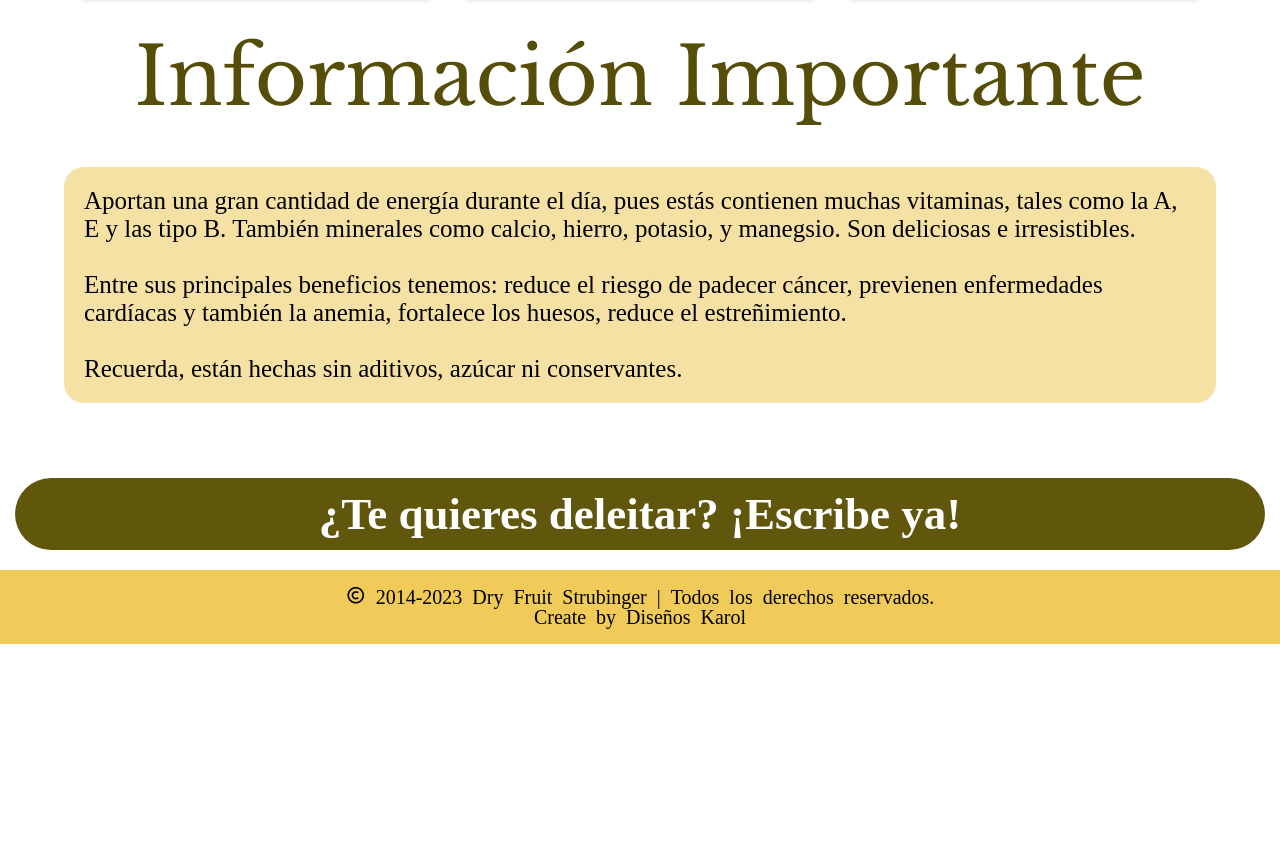
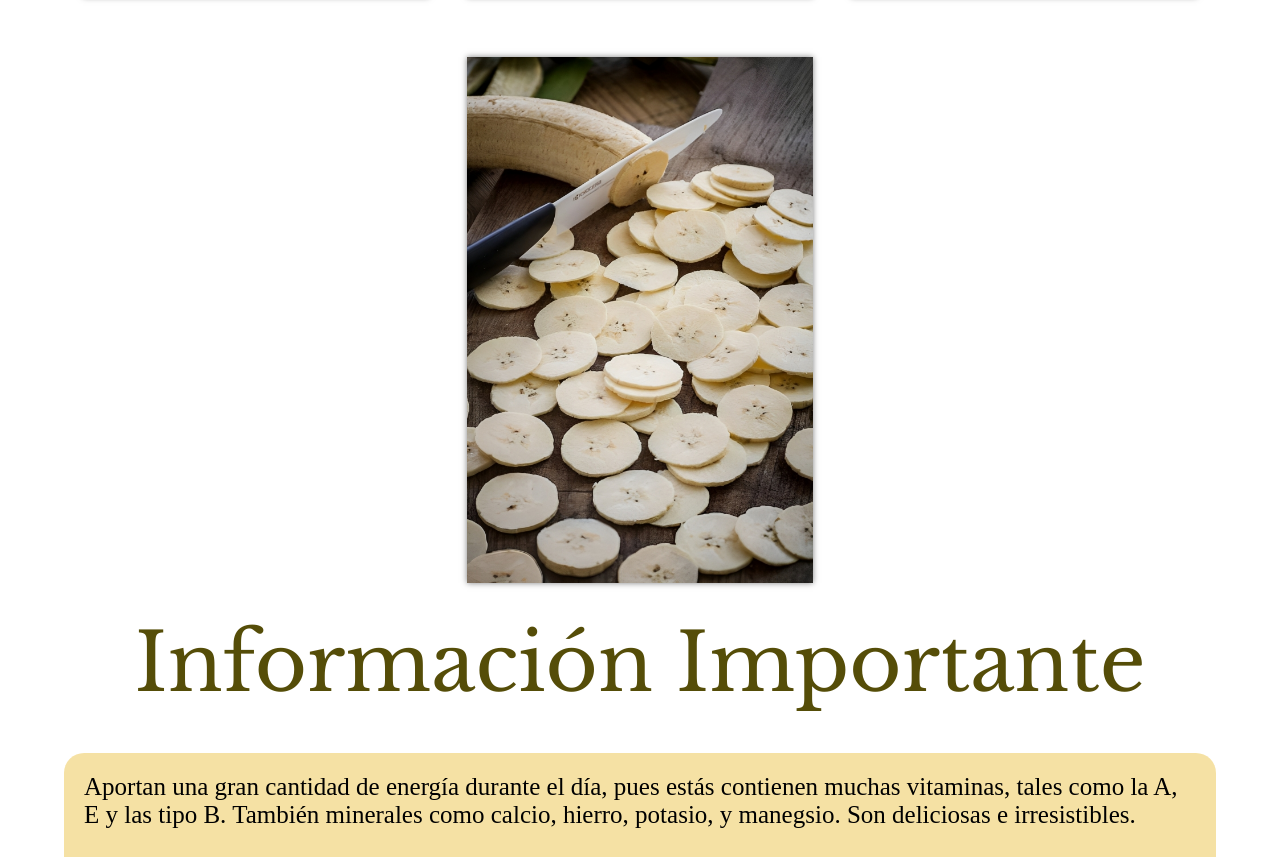
Before and after one commit to Karolyne18/dry-fruit-strubinger, a plain HTML site: page index4.html in a window 1280 px wide. Shown: the part 1466-2323 px from the top of the page. Before the commit the page ends 2110 px from the top, so only its background shows below. Drawn offline with nearby package versions, Linux system fonts and the light colour scheme; a web font is replaced by a local one.

Commit message:
agrege otro

```diff
--- a/index4.html
+++ b/index4.html
@@ -50,6 +50,8 @@
 
                 <img src="Platanitos Deshidratados/cambur.png" alt="" class="fotos">
 
+                <img src="Platanitos Deshidratados/platanito.png" alt="" class="fotos">
+
             </div>
     <!-- Información -->
         <h3 class="subtitulo">Información Importante</h3>
```
